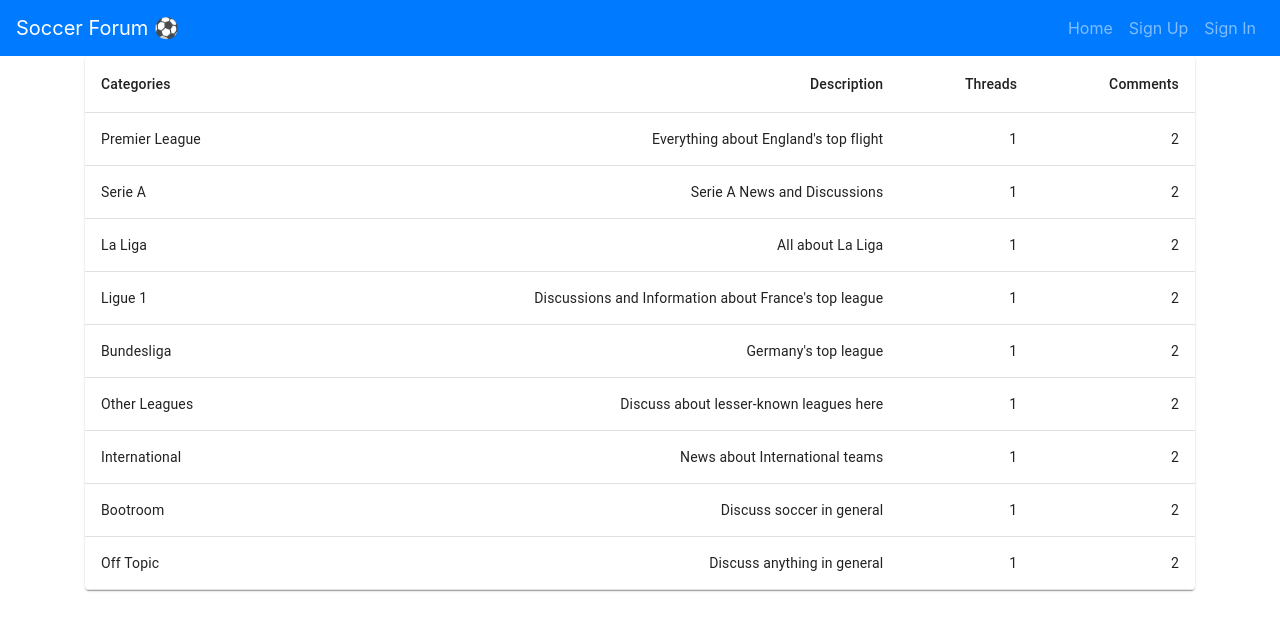
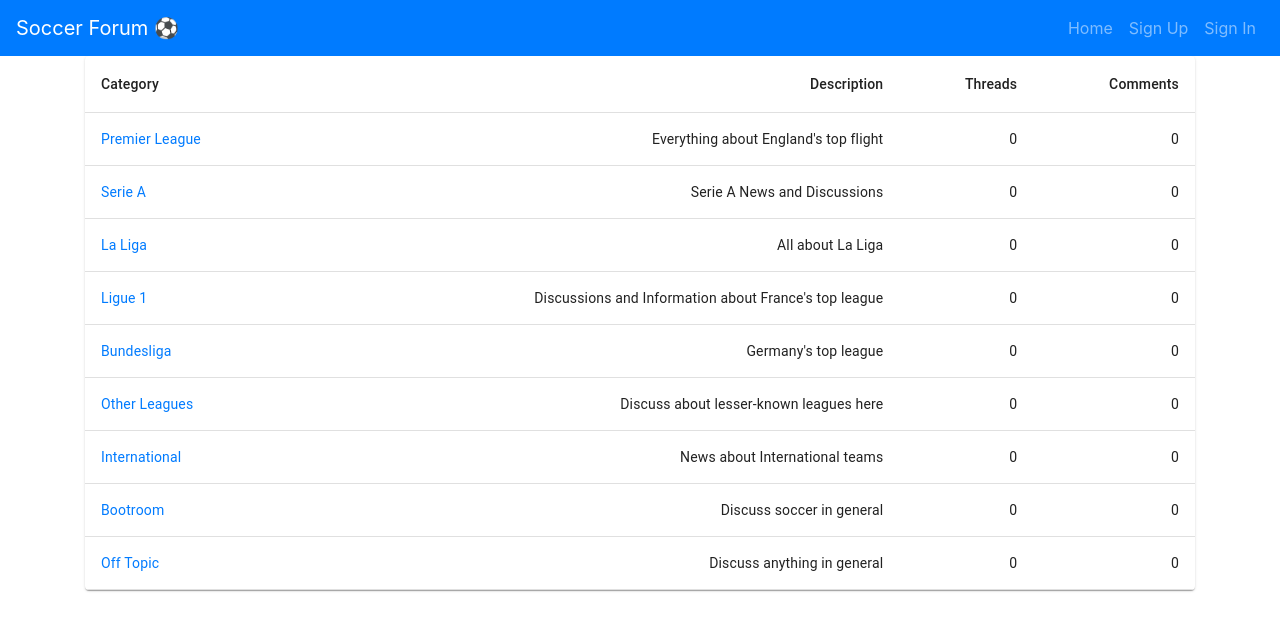
Before and after one commit to OsvaldoBarragan/soccer-forum-client, a React app: page /#/ in a window 1280 px wide. Shown: the top 630 px of the page. Built offline with nearby package versions, Linux system fonts and the light colour scheme.

Commit message:
Added files for threads and completed the Homepage -Categories on homepage link to their corresponding threads -Created a thread form -Created index and create API routes -Made files for future work

```diff
--- a/src/App.js
+++ b/src/App.js
@@ -5,7 +5,9 @@
 import AuthenticatedRoute from './components/AuthenticatedRoute/AuthenticatedRoute'
 import AutoDismissAlert from './components/AutoDismissAlert/AutoDismissAlert'
 import Header from './components/Header/Header'
-import UnauthHomepage from './components/UnauthHomepage/UnauthHomepage'
+import Homepage from './components/Homepage/Homepage'
+// import UnauthenticatedIndexThreads from './components/UnauthenticatedIndexThreads/UnauthenticatedIndexThreads'
+// import AuthenticatedIndexThreads from './components/AuthenticatedIndexThreads/AuthenticatedIndexThreads'
 import SignUp from './components/SignUp/SignUp'
 import SignIn from './components/SignIn/SignIn'
 import SignOut from './components/SignOut/SignOut'
@@ -55,7 +57,7 @@
         ))}
         <main className="container">
           <Route exact path='/' render={() => (
-            <UnauthHomepage />
+            <Homepage />
           )} />
           <Route path='/sign-up' render={() => (
             <SignUp msgAlert={this.msgAlert} setUser={this.setUser} />
--- /dev/null
+++ b/src/components/CreateThreads/CreateThreads.js
@@ -0,0 +1,2 @@
+// import React, { Component } from 'react'
+// import Threadform from '../Forms/Threadform'
--- a/src/components/UnauthHomepage/UnauthHomepage.js
+++ b/src/components/Homepage/Homepage.js
@@ -1,17 +1,5 @@
-// import React, { Component } from 'react'
-// import { Table } from '@material-ui/core'
-//
-// class UnauthHomepage extends Component {
-//   constructor (props) {
-//     super(props)
-//
-//     this.state = {}
-//   }
-//
-//   showCategories
-// }
-
 import React from 'react'
+import { Link } from 'react-router-dom'
 import { makeStyles } from '@material-ui/core/styles'
 import Table from '@material-ui/core/Table'
 import TableBody from '@material-ui/core/TableBody'
@@ -27,23 +15,23 @@
   }
 })
 
-function createData (categories, description, threads, comments) {
-  return { categories, description, threads, comments }
+function createData (category, description, threads, comments) {
+  return { category, description, threads, comments }
 }
 
 const rows = [
-  createData('Premier League', 'Everything about England\'s top flight', 1, 2),
-  createData('Serie A', 'Serie A News and Discussions', 1, 2),
-  createData('La Liga', 'All about La Liga', 1, 2),
-  createData('Ligue 1', 'Discussions and Information about France\'s top league', 1, 2),
-  createData('Bundesliga', 'Germany\'s top league', 1, 2),
-  createData('Other Leagues', 'Discuss about lesser-known leagues here', 1, 2),
-  createData('International', 'News about International teams', 1, 2),
-  createData('Bootroom', 'Discuss soccer in general', 1, 2),
-  createData('Off Topic', 'Discuss anything in general', 1, 2)
+  createData('Premier League', 'Everything about England\'s top flight', 0, 0),
+  createData('Serie A', 'Serie A News and Discussions', 0, 0),
+  createData('La Liga', 'All about La Liga', 0, 0),
+  createData('Ligue 1', 'Discussions and Information about France\'s top league', 0, 0),
+  createData('Bundesliga', 'Germany\'s top league', 0, 0),
+  createData('Other Leagues', 'Discuss about lesser-known leagues here', 0, 0),
+  createData('International', 'News about International teams', 0, 0),
+  createData('Bootroom', 'Discuss soccer in general', 0, 0),
+  createData('Off Topic', 'Discuss anything in general', 0, 0)
 ]
 
-export default function BasicTable () {
+export default function BasicTable (e) {
   const classes = useStyles()
 
   return (
@@ -51,7 +39,7 @@
       <Table className={classes.table} aria-label="simple table">
         <TableHead>
           <TableRow>
-            <TableCell>Categories</TableCell>
+            <TableCell>Category</TableCell>
             <TableCell align="right">Description</TableCell>
             <TableCell align="right">Threads</TableCell>
             <TableCell align="right">Comments</TableCell>
@@ -59,9 +47,9 @@
         </TableHead>
         <TableBody>
           {rows.map((row) => (
-            <TableRow key={row.categories}>
-              <TableCell component="th" scope="row">
-                {row.categories}
+            <TableRow key={row.category}>
+              <TableCell className="categories" component="th" scope="row">
+                <Link to={`/category/${row.category}`}>{row.category}</Link>
               </TableCell>
               <TableCell align="right">{row.description}</TableCell>
               <TableCell align="right">{row.threads}</TableCell>
--- /dev/null
+++ b/src/components/IndexThreads/AuthenticatedIndexThreads.js
@@ -0,0 +1,2 @@
+// import React, { Component } from 'react'
+// import ThreadForm from '../Forms/ThreadForm'
--- a/src/index.scss
+++ b/src/index.scss
@@ -1 +1,7 @@
 @import '~bootstrap/scss/bootstrap';
+
+.categories {
+   &:hover {
+       background-color: grey;
+   }
+}
```
Also changed, not shown: src/api/threadsApi.js (added, +20 -0 lines), src/components/Forms/Threadform.js (added, +33 -0 lines), src/components/Forms/Commentform.js (added), src/components/IndexThreads/UnauthenticatedIndexThreads.js (added).
